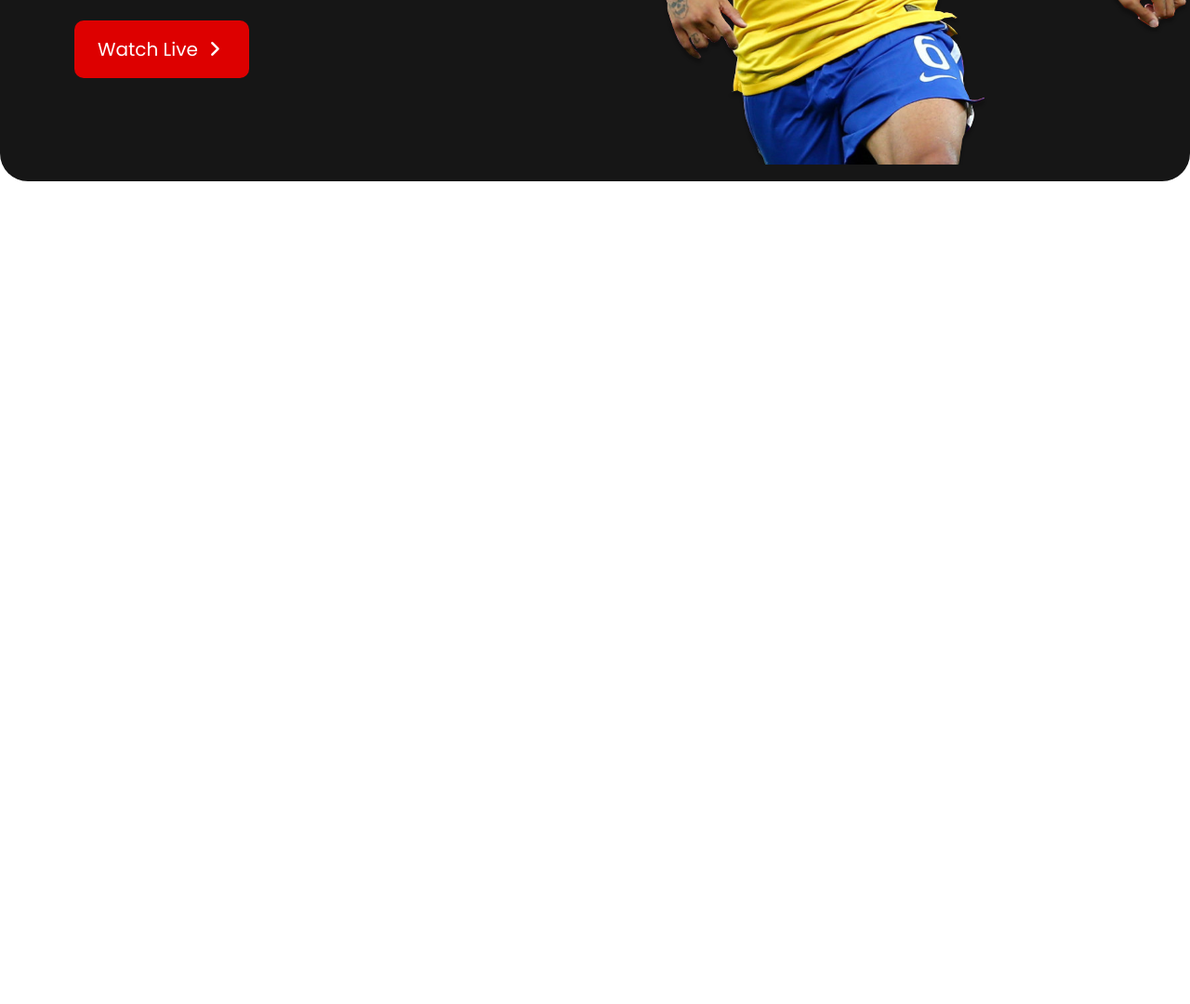
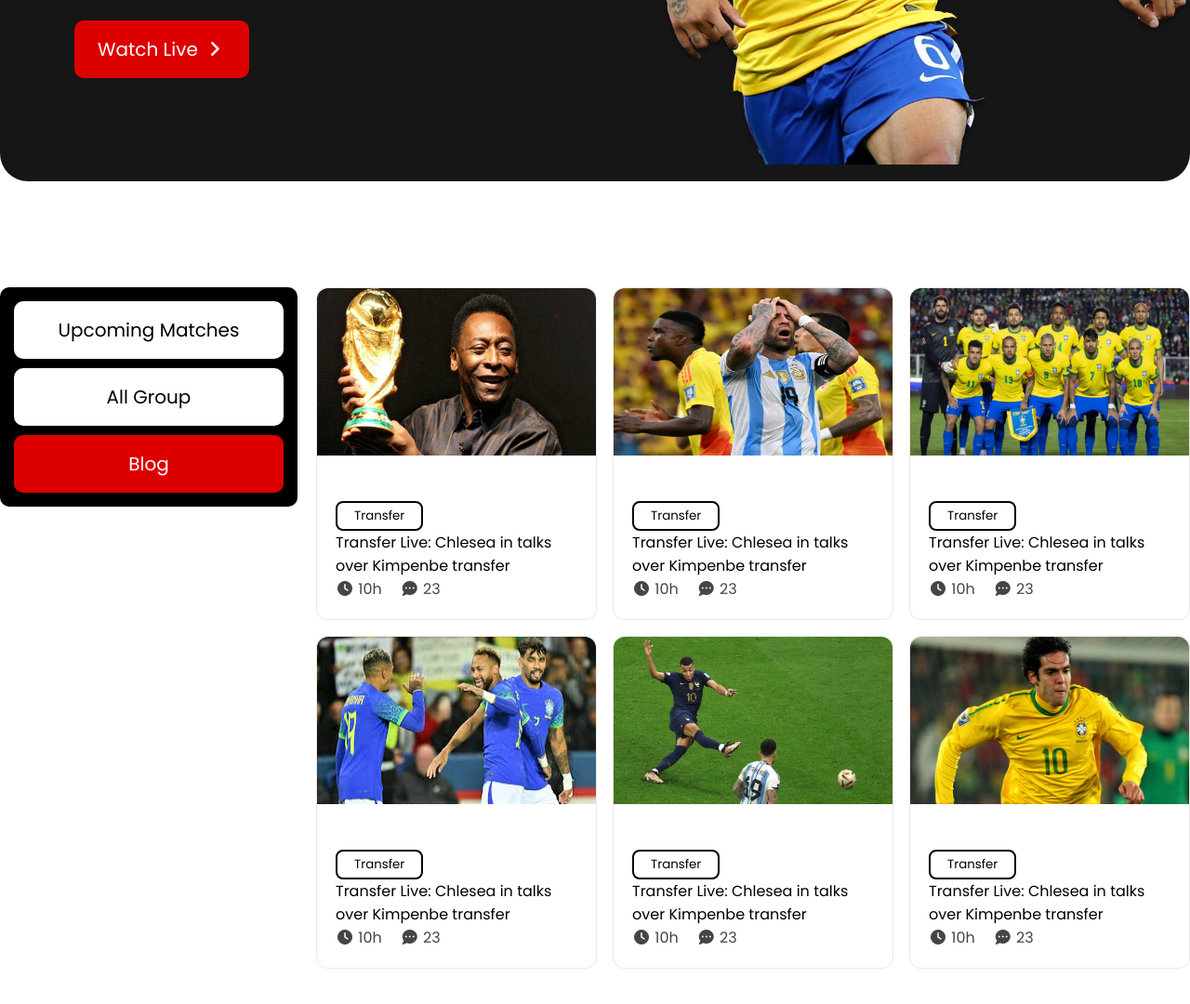
Before and after one commit to rabbiWD/Fifa_World_Cup, a plain HTML site: page index.html in a window 1280 px wide. Shown: the part 518-1598 px from the top of the page at 93% size. Before the commit the page ends 800 px from the top, so only its background shows below. Drawn offline with Linux system fonts and the light colour scheme.

Commit message:
upcoming matches section done

```diff
--- a/index.html
+++ b/index.html
@@ -20,5 +20,83 @@
            </div>
         </section>
     </header>
+    <main>
+        <section class="upcoming-matches container">
+            <div class="upcoming-matches-left">
+                <button class="btn-primary btn">Upcoming Matches</button>
+                <button class="btn-primary btn">All Group</button>
+                <button class="btn-primary btn">Blog</button>
+            </div>
+
+            <div class="upcoming-matches-right">
+                <div class="card">
+                    <img src="./assets/img/matches/matches_1.jpg" alt="">
+                    <div class="card-body">
+                        <button class="btn-secondary">Transfer</button>
+                    <p>Transfer Live: Chlesea in talks over Kimpenbe transfer</p>
+                    <div class="card-bottom">
+                        <span><i class="fa-solid fa-clock"></i> 10h</span>
+                        <span><i class="fa-solid fa-comment-dots"></i> 23</span>
+                    </div>
+                    </div>
+                </div>
+                <div class="card">
+                    <img src="./assets/img/matches/matches_2.webp" alt="">
+                    <div class="card-body">
+                        <button class="btn-secondary">Transfer</button>
+                    <p>Transfer Live: Chlesea in talks over Kimpenbe transfer</p>
+                    <div class="card-bottom">
+                        <span><i class="fa-solid fa-clock"></i> 10h</span>
+                        <span><i class="fa-solid fa-comment-dots"></i> 23</span>
+                    </div>
+                    </div>
+                </div>
+                <div class="card">
+                    <img src="./assets/img/matches/matches_3.jpg" alt="">
+                    <div class="card-body">
+                        <button class="btn-secondary">Transfer</button>
+                    <p>Transfer Live: Chlesea in talks over Kimpenbe transfer</p>
+                    <div class="card-bottom">
+                        <span><i class="fa-solid fa-clock"></i> 10h</span>
+                        <span><i class="fa-solid fa-comment-dots"></i> 23</span>
+                    </div>
+                    </div>
+                </div>
+                <div class="card">
+                    <img src="./assets/img/matches/matches_4.jpeg" alt="">
+                    <div class="card-body">
+                        <button class="btn-secondary">Transfer</button>
+                    <p>Transfer Live: Chlesea in talks over Kimpenbe transfer</p>
+                    <div class="card-bottom">
+                        <span><i class="fa-solid fa-clock"></i> 10h</span>
+                        <span><i class="fa-solid fa-comment-dots"></i> 23</span>
+                    </div>
+                    </div>
+                </div>
+                <div class="card">
+                    <img src="./assets/img/matches/matches_5.webp" alt="">
+                    <div class="card-body">
+                        <button class="btn-secondary">Transfer</button>
+                    <p>Transfer Live: Chlesea in talks over Kimpenbe transfer</p>
+                    <div class="card-bottom">
+                        <span><i class="fa-solid fa-clock"></i> 10h</span>
+                        <span><i class="fa-solid fa-comment-dots"></i> 23</span>
+                    </div>
+                    </div>
+                </div>
+                <div class="card">
+                    <img src="./assets/img/matches/matches_6.jpg" alt="">
+                    <div class="card-body">
+                        <button class="btn-secondary">Transfer</button>
+                    <p>Transfer Live: Chlesea in talks over Kimpenbe transfer</p>
+                    <div class="card-bottom">
+                        <span><i class="fa-solid fa-clock"></i> 10h</span>
+                        <span><i class="fa-solid fa-comment-dots"></i> 23</span>
+                    </div>
+                    </div>
+                </div>
+            </div>
+        </section>
+    </main>
 </body>
 </html>
--- a/styles/style.css
+++ b/styles/style.css
@@ -21,6 +21,14 @@
     font-weight: 400;
     border-radius: 10px;
     border: none;
+}
+
+.btn-secondary{
+    background-color: #ffffff;
+    color: black;
+    border: 2px solid black;
+    border-radius: 8px;
+    padding: 4px 18px;
 }
 
 /* banner styles */
@@ -53,3 +61,55 @@
  .banner img{
     display: block;
 }
+
+/* upcoming matches */
+.upcoming-matches{
+    display: flex;
+    padding: 50px 0;
+    gap: 20px;
+}
+
+.upcoming-matches-left{
+    background:black;
+    width: 25%;
+    height: fit-content;
+    display: flex;
+    flex-direction: column;
+    padding: 15px;
+    gap: 10px;
+    border-radius: 10px;
+}
+
+.upcoming-matches-left .btn:nth-child(1), .btn:nth-child(2){
+    background-color: white;
+    color: black;
+}
+
+.upcoming-matches-right{
+    flex: 1;
+    display: grid;
+    grid-template-columns: repeat(3, 1fr);
+    gap: 17px;
+}
+
+.card{
+    border: 1.14px solid rgb(232, 232, 232);
+    border-radius: 12px;
+}
+
+.card img{
+    height: 180px;
+    width: 100%;
+    border-radius: 12px 12px 0 0;
+    margin-bottom: 22px;
+}
+
+.card-body{
+    padding: 20px;
+}
+
+.card-bottom{
+    display: flex;
+    gap: 20px;
+    color: #161616cc;
+}
```
